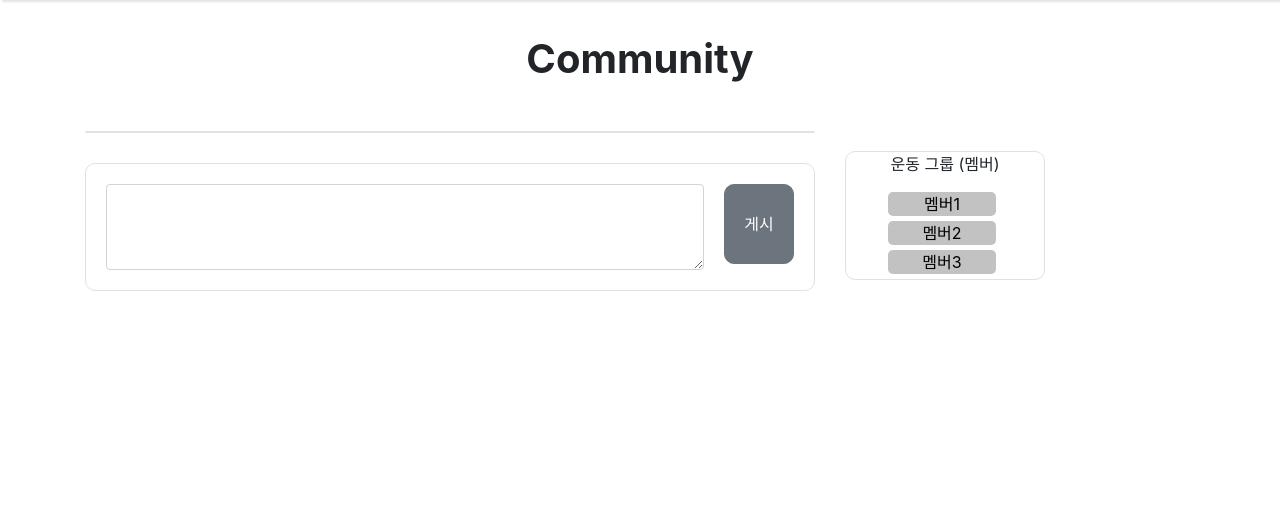
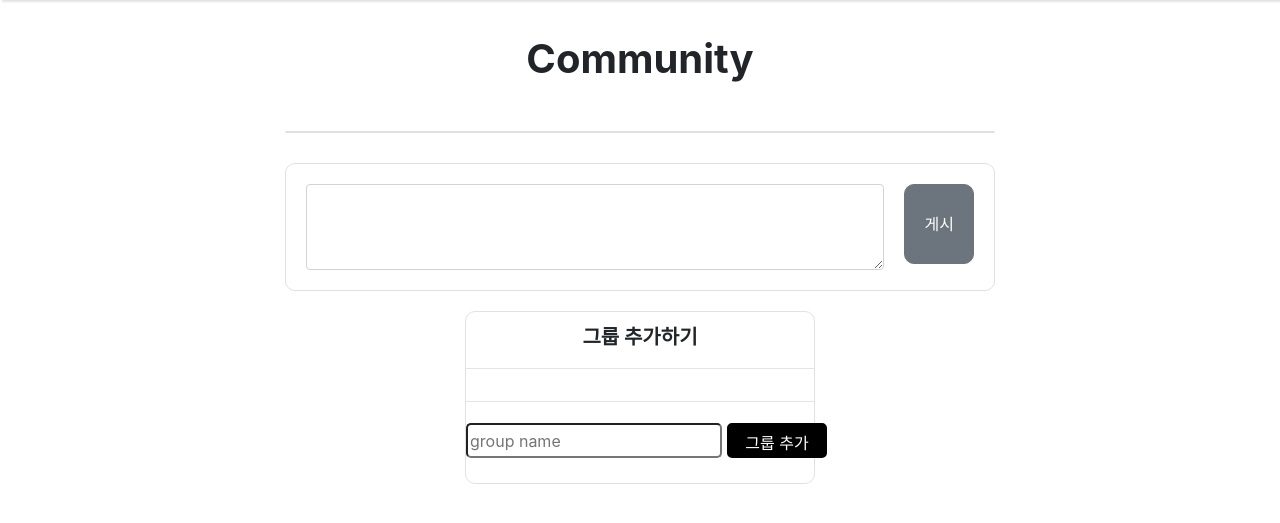
Before and after one commit to LeeGeunmo/HomeFit, a Django app: page /post/main/ in a window 1280 px wide. Shown: the part 90-613 px from the top of the page. Run offline with Django 4.2, Linux system fonts and the light colour scheme; data that the repository does not hold is empty; some libraries are stand-ins or nearby versions.

Commit message:
ㅠㅠㅠ

```diff
--- a/apps/community/views.py
+++ b/apps/community/views.py
@@ -1,13 +1,16 @@
 from django.shortcuts import render, get_object_or_404
 from ..group.models import Group
+from ..post.models import Post
 from django.contrib.auth.decorators import login_required
 # Create your views here.
 
 @login_required(login_url='/user/login/')
 def main(request):
+    #posts=Post.objects.all()
     user = request.user
     group = Group.objects.filter(members=user)
     context = {
         'group' : group,
     }
     return render(request, 'community/main.html')
+    #return render(request, 'community/main.html', {"posts": posts})
--- a/apps/group/urls.py
+++ b/apps/group/urls.py
@@ -13,4 +13,6 @@ urlpatterns = [
     path('list_group/',views.list_group, name='list_group'),
     path('find_group/',views.find_group, name='find_group'),
     path('kick_group/',views.kick_group, name='kick_group'),
+    path('check_group/',views.check_group, name='check_group'),
+    path('check_group_member/',views.check_group_member, name='check_group_member'),
 ]
--- a/static/css/header.css
+++ b/static/css/header.css
@@ -1,6 +1,7 @@
 * {
     box-sizing: border-box;
 }
+
 
 body {
     padding-top: 75px;
@@ -138,9 +139,10 @@ nav:nth-child(4) > a, span {
 .button-style {
     display: flex;
     justify-content: space-around;
+    margin-bottom: 20px;
 }
 
-.button-style > :nth-child(2) {
+.button-style:nth-child(2) {
     background-color: red;
     border-color: red;
 }
@@ -151,3 +153,8 @@ nav:nth-child(4) > a, span {
     color: white;
     border-radius: 5px;
 }
+
+.btn-form:hover {
+    color: white;
+    opacity: 70%;
+}
--- a/templates/community/main.html
+++ b/templates/community/main.html
@@ -9,13 +9,19 @@
       rel="stylesheet"
     />
     <style>
+      .context {
+        display: flex;
+        flex-direction: column;
+        justify-content: center;
+        align-items: center;
+      }
+
       .member-div {
-        width: 150px;
-        text-align: center;
+        height: 100%;
       }
 
       .member {
-        margin-left: 42px;
+        margin:0px 50px;
         margin-bottom: 5px;
         background-color: #c2c2c2;
         color: #000000;
@@ -29,7 +35,7 @@
 
       .exercise-group {
         margin-top: 20px;
-        width: 200px;
+        width: 350px;
       }
 
       .member:hover {
@@ -53,11 +59,6 @@
       .border {
         border: 1px solid black;
         border-radius: 10px;
-      }
-
-      .profile {
-        width: 200px;
-        background-color: #ffffff;
       }
 
       .submit {
@@ -98,8 +99,8 @@
     {% include './header.html' %}
     <div class="container">
       <h1 class="mt-4 mb-5 text-center">Community</h1>
-      <div class="row">
-        <div class="col-md-8">
+      <div class="context">
+        <div class="col-md-8 ">
           <div class="border">
             {% for post in posts %}
               <div class="content-box">{{post.content}}</div>
@@ -113,13 +114,38 @@
             </div>
           </form>
         </div>
-        <div class="col-md-4 sidebar">
+        <div class="">
           <div class="border text-center exercise-group">
-            <p>운동 그룹 (멤버)</p>
+            <div style="font-size: 20px; padding-top:10px; font-weight: bolder;">
+              {% if groups %}
+                {% for group in groups %}
+                  {{ group.name }}
+                {% endfor %}
+              {% else %}
+                <div>그룹 추가하기</div>
+              {% endif %}
+            </div>
+            <hr />
             <div class="list-group list-group-flush member-div">
-              <a class="member">멤버1</a>
-              <a class="member">멤버2</a>
-              <a class="member">멤버3</a>
+              {% for group in groups %}
+                <div class="member">{{group.member_names}}</div>
+              {% endfor %}
+            </div>
+            <hr />
+            <div class="button-style">
+              {% if not group.group_name %}
+                <form method="POST" action="{% url 'group:check_group' %}" style="display: flex; justify-content: center; align-items: center;">
+                  {% csrf_token %}
+                  <input style="margin: 5px 0px;height:35px; border-radius: 5px;" name="group_name" type="text" placeholder="group name">
+                  <input type="submit" class="btn btn-form" style="width:100px;height:35px;margin:5px" value="그룹 추가" />
+                </form>
+              {% else %}
+                <form method="POST" action="{% url 'group:check_group_member' %}" style="display: flex; justify-content: center; align-items: center;">
+                  {% csrf_token %}
+                  <input type="hidden" name="group_name" value="{{ group_name }}">
+                  <button type="submit" style="background-color: red; border-color: red;" class="btn btn-form">그룹 나가기</button>
+                </form>
+              {% endif %}
             </div>
           </div>
         </div>
```
Also changed, not shown: apps/group/views.py (+35 -8 lines).
